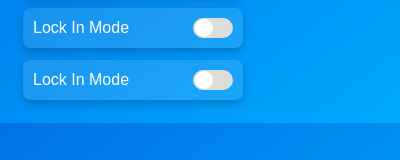
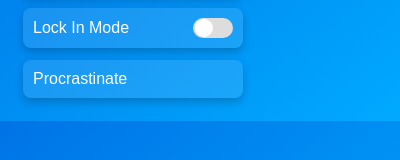
Before and after one commit to filipherle/OPCanvas, a browser extension: page popup.html in a window 400 px wide. Shown: the part 174-334 px from the top of the page. Drawn offline with Linux system fonts and the light colour scheme.

Commit message:
merged everything

```diff
--- a/popup.html
+++ b/popup.html
@@ -29,10 +29,10 @@
         </label>
 
         <label class="toggle">
-            <span>Lock In Mode</span>
-            <input type="checkbox" id="lockInMode" disabled>
-            <span class="slider"></span>
+            <span>Procrastinate</span>
+            <input type="button" id="procrastinate">
         </label>
+
 
     </div>
 
```
